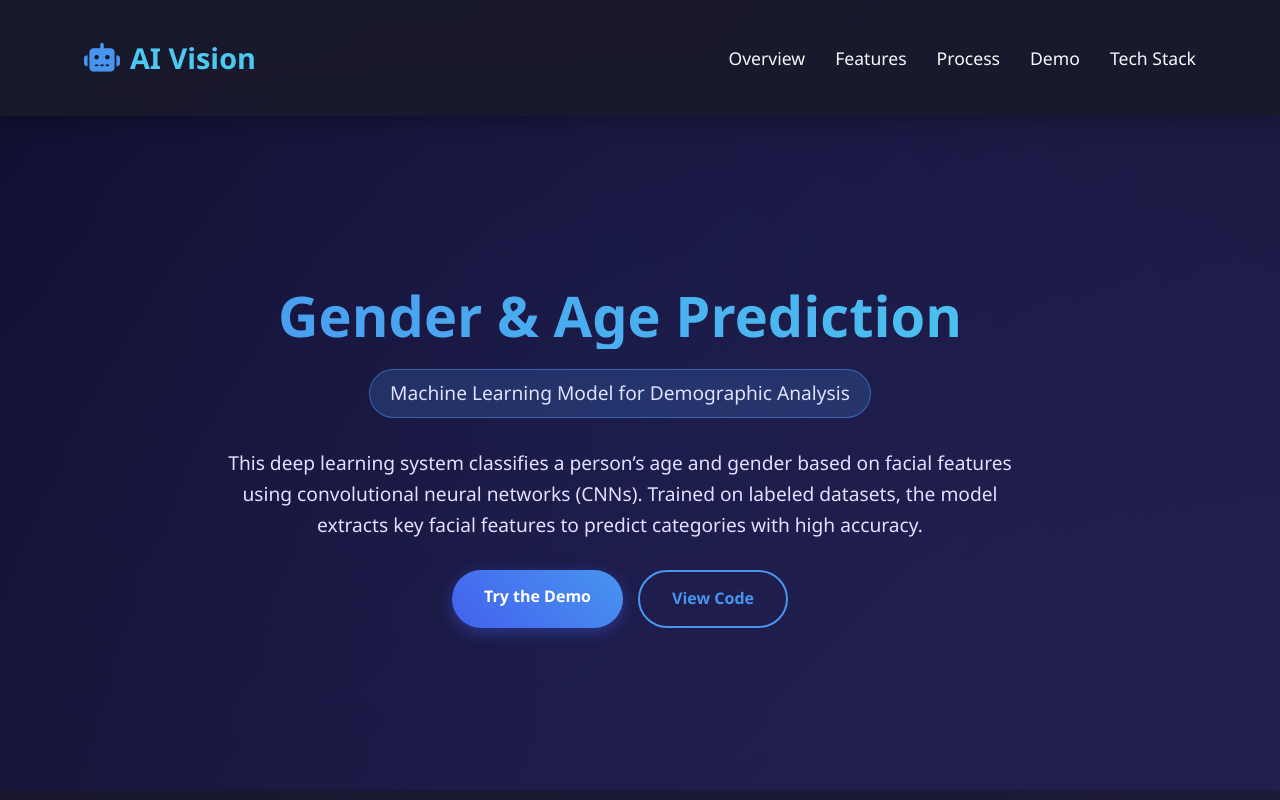
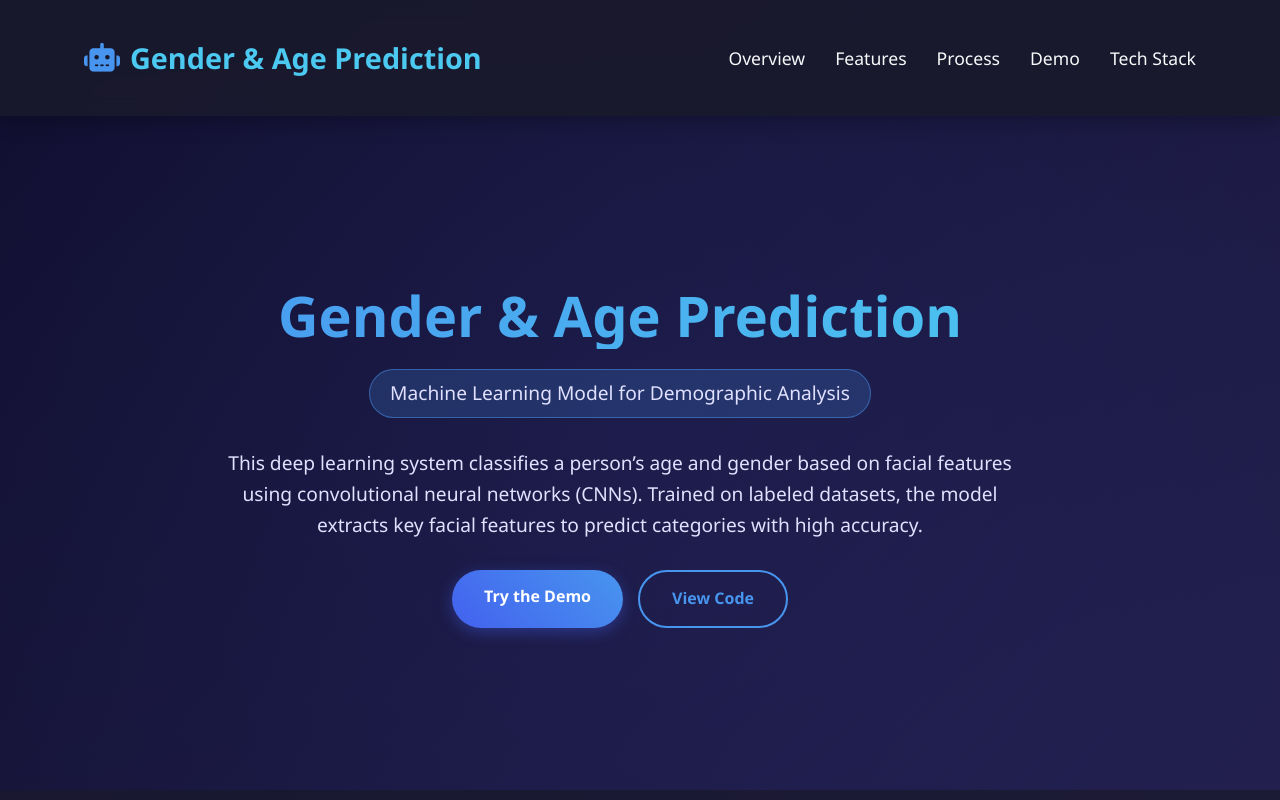
Before and after one commit to ashwanth-saran/gender-age-prediction-portfolio, a plain HTML site: page index.html in a window 1280 px wide. Shown: the top 800 px of the page. Drawn offline with Linux system fonts and the light colour scheme.

Commit message:
Update index.html

```diff
--- a/index.html
+++ b/index.html
@@ -565,7 +565,7 @@
         <div class="container header-container">
             <div class="logo">
                 <i class="fas fa-robot"></i>
-                <span>AI Vision</span>
+                <span>Gender & Age Prediction</span>
             </div>
             <nav>
                 <ul>
```
